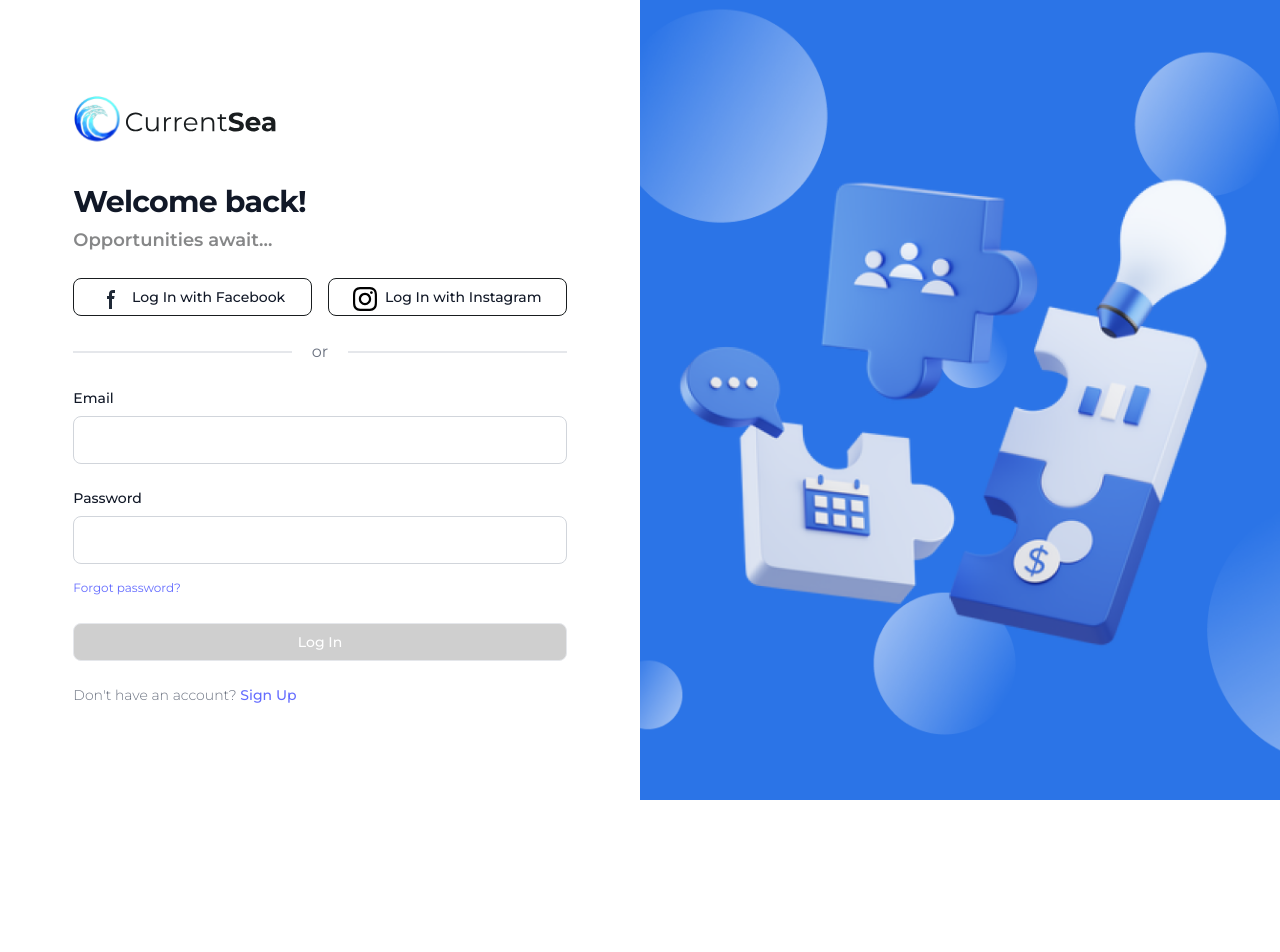
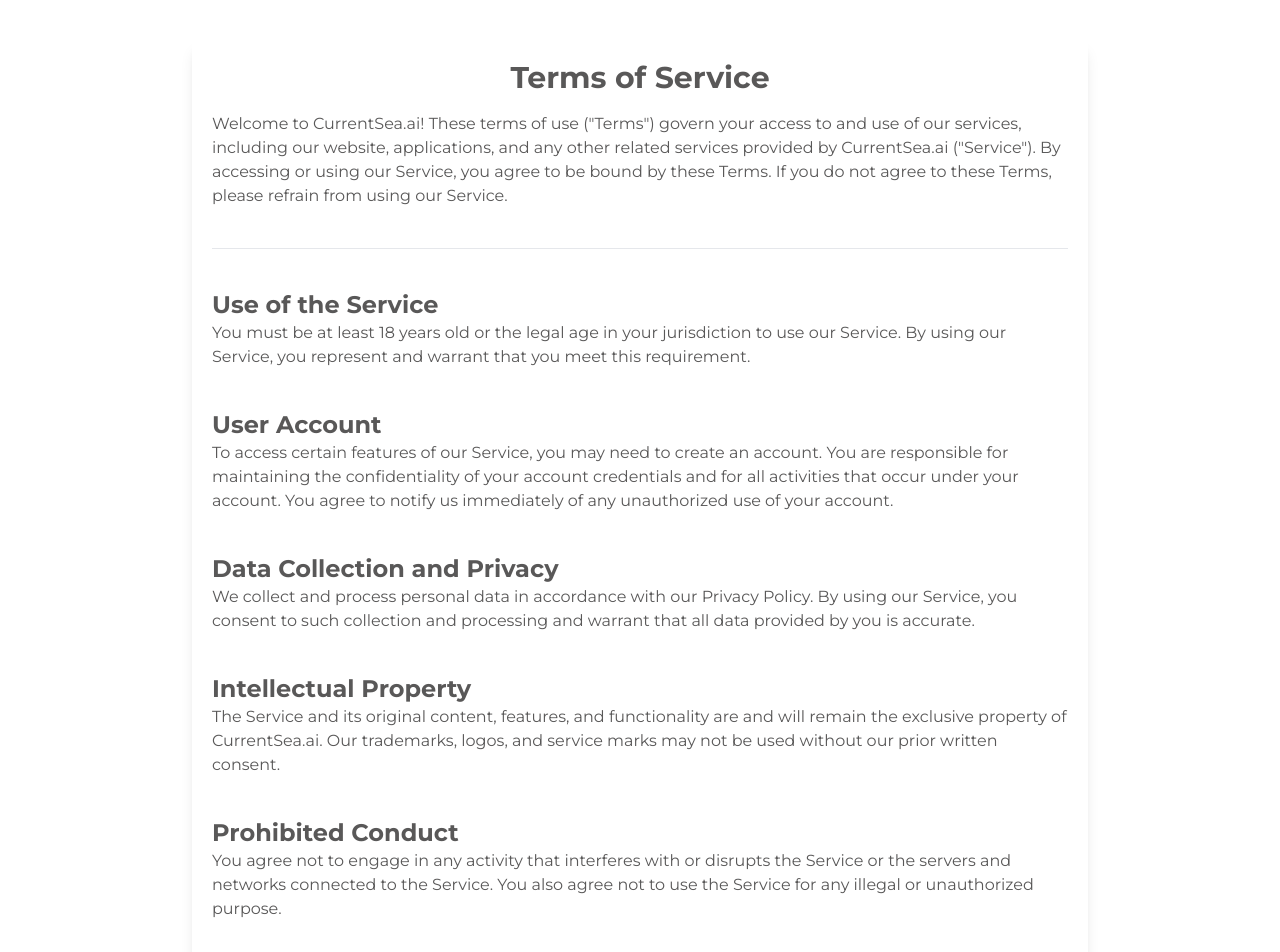
Before and after one commit to Currentsea-Holdings/currentsea-web, a React (Vite) app: page /policies/terms in a window 1280 px wide. Before the commit this address led to /login. Shown: the top 952 px of the page. Before the commit the page ends 800 px from the top, so only its background shows below. Built offline with nearby package versions, Linux system fonts and the light colour scheme; no server answers; what simple-zustand-devtools would draw is missing.

Commit message:
Add Terms of Service and Privacy Policy on Signup page

```diff
--- a/src/router/Routes.tsx
+++ b/src/router/Routes.tsx
@@ -12,6 +12,8 @@
 import { EmailVerifiedView } from '@/views/Auth/EmailVerifiedView';
 import { OnboardingView } from '@/views/Onboarding/OnboardingView';
 import { ConnectSocialMediaView } from '@/views/ConnectSocialMedia/ConnectSocialMediaView';
+import { TermsOfServiceView } from '@/views/Policies/TermsOfServiceView';
+import { PrivacyPolicyView } from '@/views/Policies/PrivacyPolicyView';
 
 export const Routes = () => {
   const { theme } = useTheme();
@@ -77,6 +79,33 @@
       path: '/connect-social-media',
       element: <ConnectSocialMediaView />,
     },
+    {
+      path: 'policies',
+      element: (
+        <ThemeProvider theme={theme.value}>
+          <Outlet />
+        </ThemeProvider>
+      ),
+      children: [
+        {
+          path: 'privacy',
+          element: <PrivacyPolicyView />,
+        },
+        {
+          path: 'terms',
+          element: <TermsOfServiceView />,
+        },
+        {
+          path: '*',
+          element: (
+            <Navigate
+              to="/"
+              replace
+            />
+          ),
+        },
+      ],
+    }
   ];
 
   return routes;
--- /dev/null
+++ b/src/utils/constants/policies/privacy-policy.constants.ts
@@ -0,0 +1,42 @@
+export const PRIVACY_POLICY = {
+  title: "Privacy Policy",
+  intro: "At CurrentSea.ai, we are committed to protecting your privacy. This Privacy Policy outlines how we collect, use, and disclose personal information when you use our Service.",
+  sections: [
+    {
+      title: "Information We Collect",
+      content: "We may collect personal information such as your name, email address, and social media account credentials when you register for an account or use our Service. We may also collect information about your usage of the Service."
+    },
+    {
+      title: "Use of Information",
+      content: "We use the information we collect to provide, maintain, and improve our Service, as well as to communicate with you. We may also use your information to personalize your experience and to send you promotional or marketing communications."
+    },
+    {
+      title: "Data Sharing and Disclosure",
+      content: "We may share your information with third-party service providers who assist us in operating our Service or conducting our business. We may also share your information in response to legal requests or to protect our rights."
+    },
+    {
+      title: "Data Security",
+      content: "We implement security measures to protect your information from unauthorized access, alteration, disclosure, or destruction. However, no method of transmission over the internet or electronic storage is 100% secure, and we cannot guarantee absolute security."
+    },
+    {
+      title: "Data Retention",
+      content: "We will retain your information for as long as necessary to fulfill the purposes outlined in this Privacy Policy, unless a longer retention period is required or permitted by law."
+    },
+    {
+      title: "Your Choices",
+      content: "You may choose not to provide certain information, but this may limit your ability to use certain features of the Service. You may also opt out of receiving promotional or marketing communications from us."
+    },
+    {
+      title: "Children’s Privacy",
+      content: "Our Service is not directed to individuals under the age of 18. If you become aware that a child has provided us with personal information, please contact us and we will take steps to remove such information."
+    },
+    {
+      title: "Changes to Privacy Policy",
+      content: "We reserve the right to update or modify this Privacy Policy at any time without prior notice. We will notify you of any changes by posting the new Privacy Policy on this page."
+    }
+  ],
+  contact: {
+    text: "If you have any questions about this Privacy Policy, please contact us at",
+    email: "team@currentsea.ai"
+  }
+};
--- /dev/null
+++ b/src/utils/constants/policies/terms.constants.ts
@@ -0,0 +1,56 @@
+export const TERMS = {
+  title: 'Terms of Service',
+  intro:
+    'Welcome to CurrentSea.ai! These terms of use ("Terms") govern your access to and use of our services, including our website, applications, and any other related services provided by CurrentSea.ai ("Service"). By accessing or using our Service, you agree to be bound by these Terms. If you do not agree to these Terms, please refrain from using our Service.',
+  sections: [
+    {
+      title: 'Use of the Service',
+      content:
+        'You must be at least 18 years old or the legal age in your jurisdiction to use our Service. By using our Service, you represent and warrant that you meet this requirement.',
+    },
+    {
+      title: 'User Account',
+      content:
+        'To access certain features of our Service, you may need to create an account. You are responsible for maintaining the confidentiality of your account credentials and for all activities that occur under your account. You agree to notify us immediately of any unauthorized use of your account.',
+    },
+    {
+      title: 'Data Collection and Privacy',
+      content:
+        'We collect and process personal data in accordance with our Privacy Policy. By using our Service, you consent to such collection and processing and warrant that all data provided by you is accurate.',
+    },
+    {
+      title: 'Intellectual Property',
+      content:
+        'The Service and its original content, features, and functionality are and will remain the exclusive property of CurrentSea.ai. Our trademarks, logos, and service marks may not be used without our prior written consent.',
+    },
+    {
+      title: 'Prohibited Conduct',
+      content:
+        'You agree not to engage in any activity that interferes with or disrupts the Service or the servers and networks connected to the Service. You also agree not to use the Service for any illegal or unauthorized purpose.',
+    },
+    {
+      title: 'Disclaimer of Warranty',
+      content:
+        "The Service is provided on an 'as is' and 'as available' basis. We make no warranties, expressed or implied, regarding the reliability, accuracy, or completeness of the Service.",
+    },
+    {
+      title: 'Limitation of Liability',
+      content:
+        'In no event shall CurrentSea.ai or its affiliates be liable for any indirect, incidental, special, consequential, or punitive damages arising out of or related to your use of the Service.',
+    },
+    {
+      title: 'Governing Law',
+      content:
+        'These Terms shall be governed by and construed in accordance with the laws of Local governments within the United States, without regard to its conflict of law principles.',
+    },
+    {
+      title: 'Changes to Terms',
+      content:
+        'We reserve the right to update or modify these Terms at any time without prior notice. By continuing to use the Service after such changes, you agree to be bound by the revised Terms.',
+    },
+  ],
+  contact: {
+    text: 'If you have any questions about these Terms, please contact us at',
+    email: 'team@currentsea.ai',
+  },
+};
--- a/src/views/Auth/SignupView.tsx
+++ b/src/views/Auth/SignupView.tsx
@@ -142,7 +142,25 @@
             >
               Sign Up
             </CSButton>
-            <p className="text-sm font-light text-gray-500 dark:text-gray-300">
+            <p className="text-sm font-light text-gray-900 dark:text-gray-300">
+              By signing up you agree to CurrentSea&apos;s{' '}
+              <Link
+                to={`/policies/terms`}
+                target="_blank"
+                className="text-primary-600 dark:text-primary-500 font-medium hover:underline"
+              >
+                Terms of Use
+              </Link>{' '}
+              and{' '}
+              <Link
+                to={`/policies/privacy`}
+                target="_blank"
+                className="text-primary-600 dark:text-primary-500 font-medium hover:underline"
+              >
+                Privacy Policy
+              </Link>
+            </p>
+            <p className="text-sm font-normal text-dark">
               Already have an account?{' '}
               <Link
                 to={`/login`}
--- /dev/null
+++ b/src/views/Policies/PrivacyPolicyView.tsx
@@ -0,0 +1,31 @@
+import { PRIVACY_POLICY } from '@/utils/constants/policies/privacy-policy.constants';
+
+export const PrivacyPolicyView = () => {
+  return (
+    <div className="mx-auto my-10 max-w-4xl rounded-lg p-5 px-5 shadow-lg">
+      <h1 className="mb-4 text-center font-bold">{PRIVACY_POLICY.title}</h1>
+      <p>{PRIVACY_POLICY.intro}</p>
+      <hr className="my-10" />
+      <ol className="mt-4">
+        {PRIVACY_POLICY.sections.map((section, index) => (
+          <li
+            key={index}
+            className="mb-10"
+          >
+            <h2>
+              <strong>{section.title}</strong>
+            </h2>
+            <p>{section.content}</p>
+          </li>
+        ))}
+        <li className="mb-10">
+          <h2>
+            <strong>Contact Us</strong>
+          </h2>
+          {PRIVACY_POLICY.contact.text}{' '}
+          <a href={`mailto:${PRIVACY_POLICY.contact.email}`}>{PRIVACY_POLICY.contact.email}</a>
+        </li>
+      </ol>
+    </div>
+  );
+};
--- /dev/null
+++ b/src/views/Policies/TermsOfServiceView.tsx
@@ -0,0 +1,30 @@
+import { TERMS } from '@/utils/constants/policies/terms.constants';
+
+export const TermsOfServiceView = () => {
+  return (
+    <div className="mx-auto my-10 max-w-4xl rounded-lg p-5 px-5 shadow-lg">
+      <h1 className="mb-4 text-center font-bold">{TERMS.title}</h1>
+      <p>{TERMS.intro}</p>
+      <hr className="my-10" />
+      <ol className="mt-4">
+        {TERMS.sections.map((section, index) => (
+          <li
+            key={index}
+            className="mb-10"
+          >
+            <h2>
+              <strong>{section.title}</strong>
+            </h2>
+            <p>{section.content}</p>
+          </li>
+        ))}
+        <li className="mb-10">
+          <h2>
+            <strong>Contact Us</strong>
+          </h2>
+          {TERMS.contact.text} <a href={`mailto:${TERMS.contact.email}`}>{TERMS.contact.email}</a>
+        </li>
+      </ol>
+    </div>
+  );
+};
```
